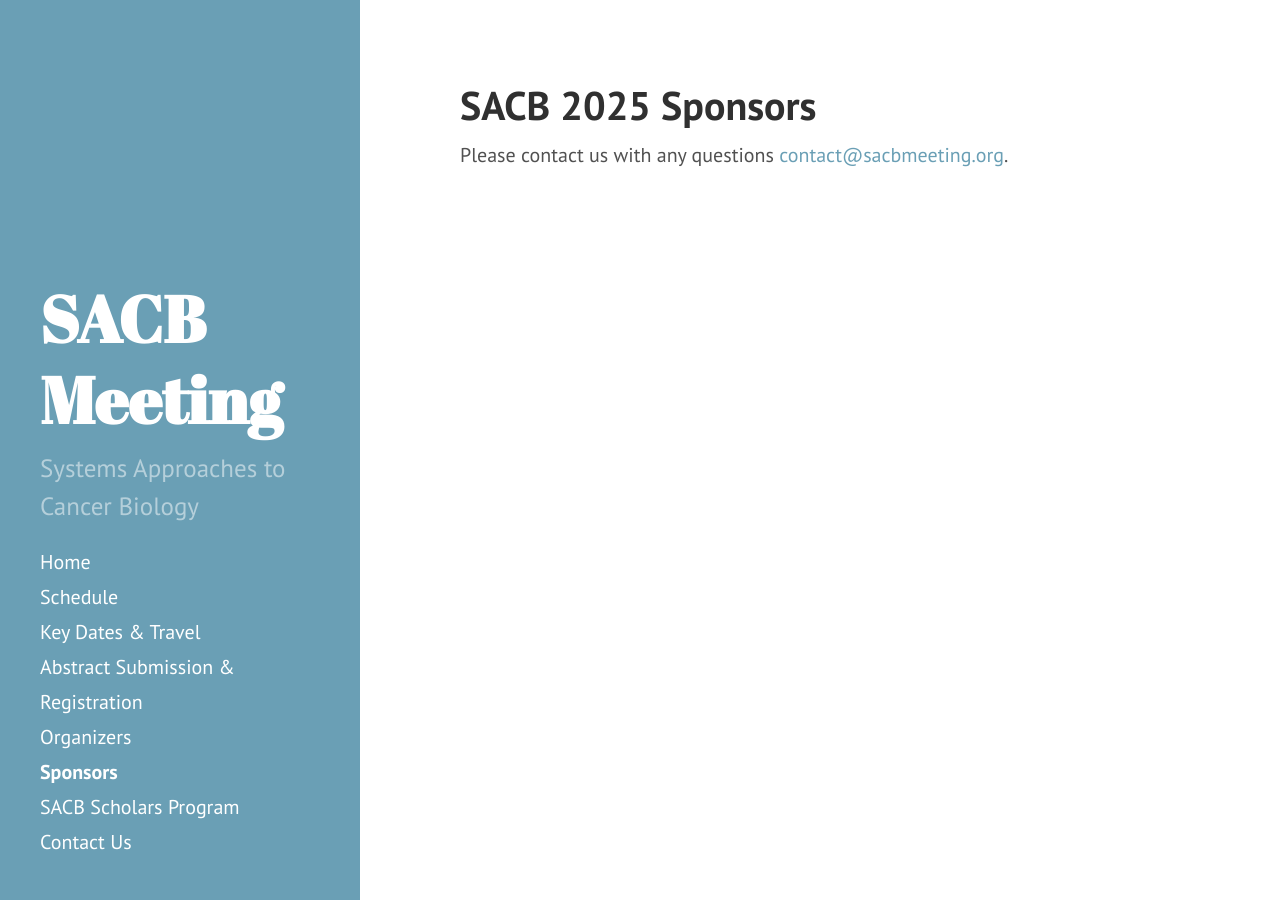
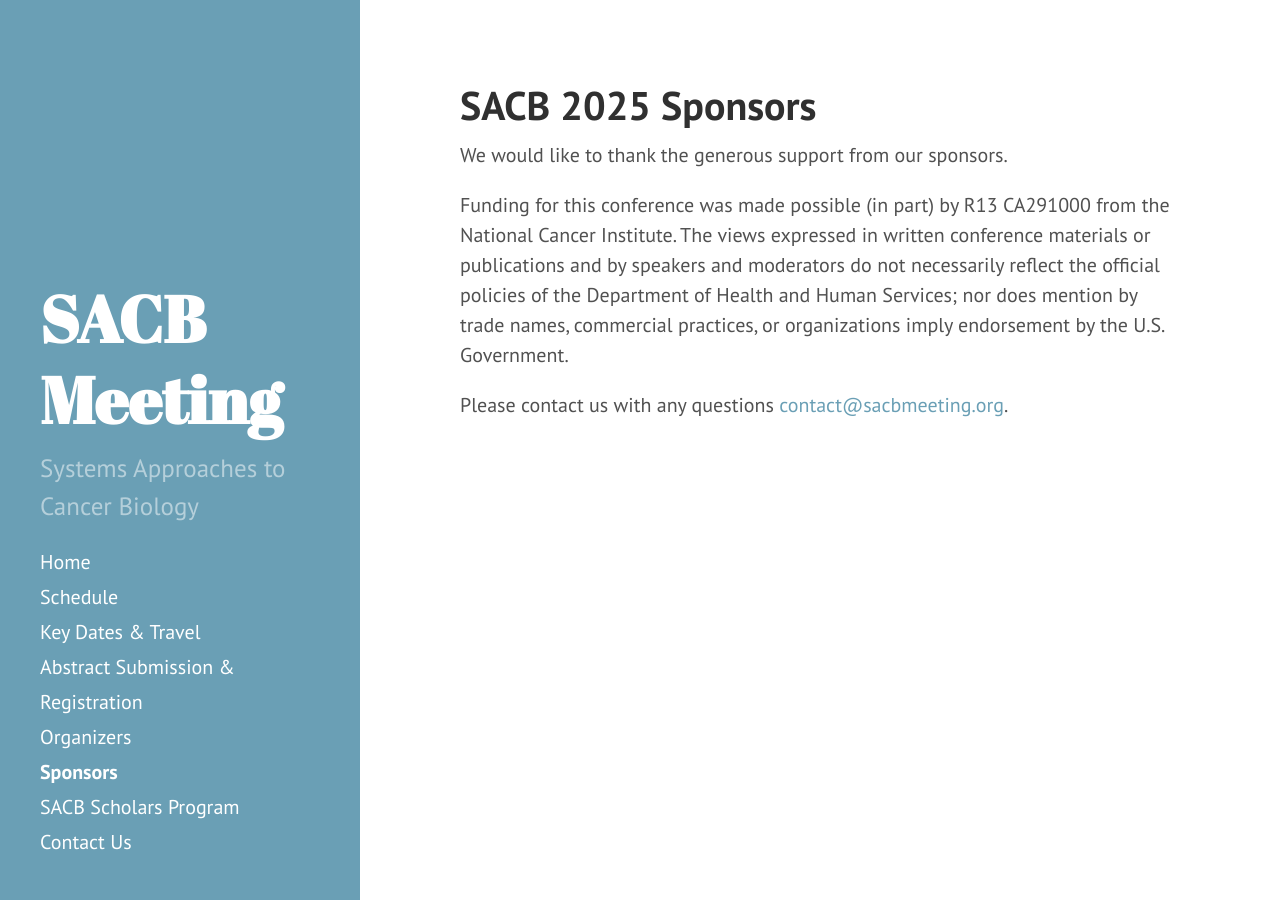
Before and after one commit to AECCSB/sacb-meeting, a Jekyll site: the page built from promotion.md, in a window 1280 px wide. Built offline with Jekyll 4.4.1, drawn with Linux system fonts in a browser that asks for light colours.

Commit message:
Update promotion.md

```diff
--- a/promotion.md
+++ b/promotion.md
@@ -3,4 +3,9 @@
 layout: page
 ---
 
+We would like to thank the generous support from our sponsors.
+[](/public/Sponsors2025.png)
+
+Funding for this conference was made possible (in part) by R13 CA291000 from the National Cancer Institute. The views expressed in written conference materials or publications and by speakers and moderators do not necessarily reflect the official policies of the Department of Health and Human Services; nor does mention by trade names, commercial practices, or organizations imply endorsement by the U.S. Government.
+
 Please contact us with any questions [contact@sacbmeeting.org](mailto:contact@sacbmeeting.org).
```
